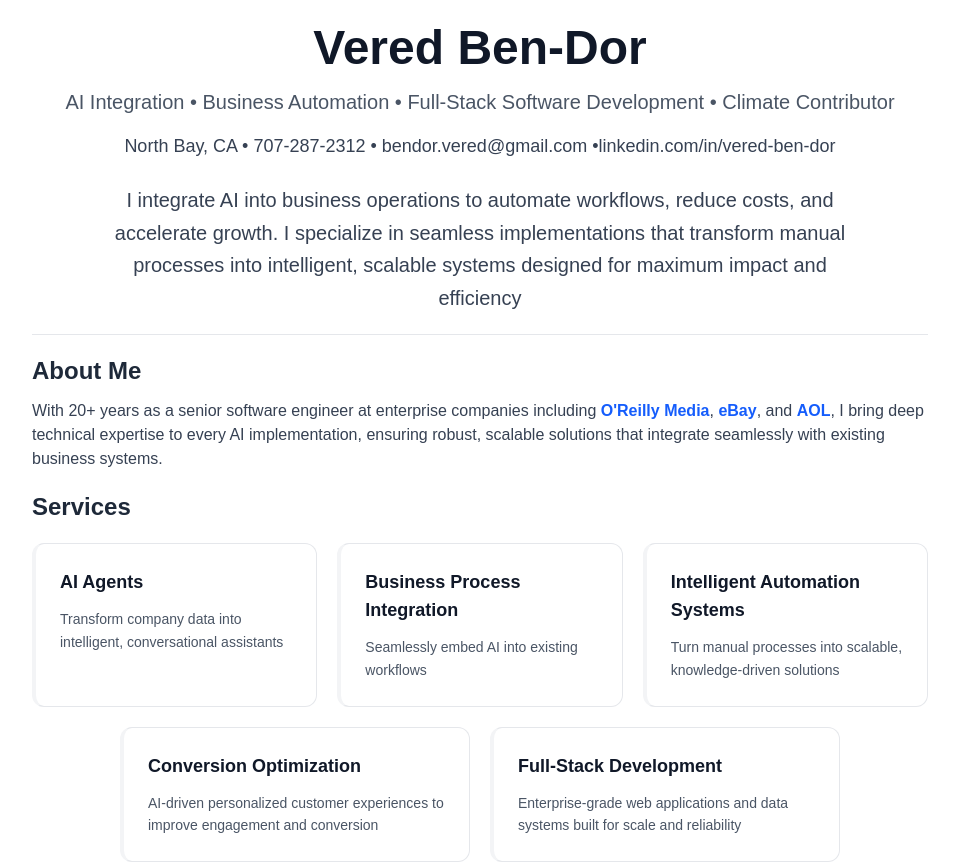
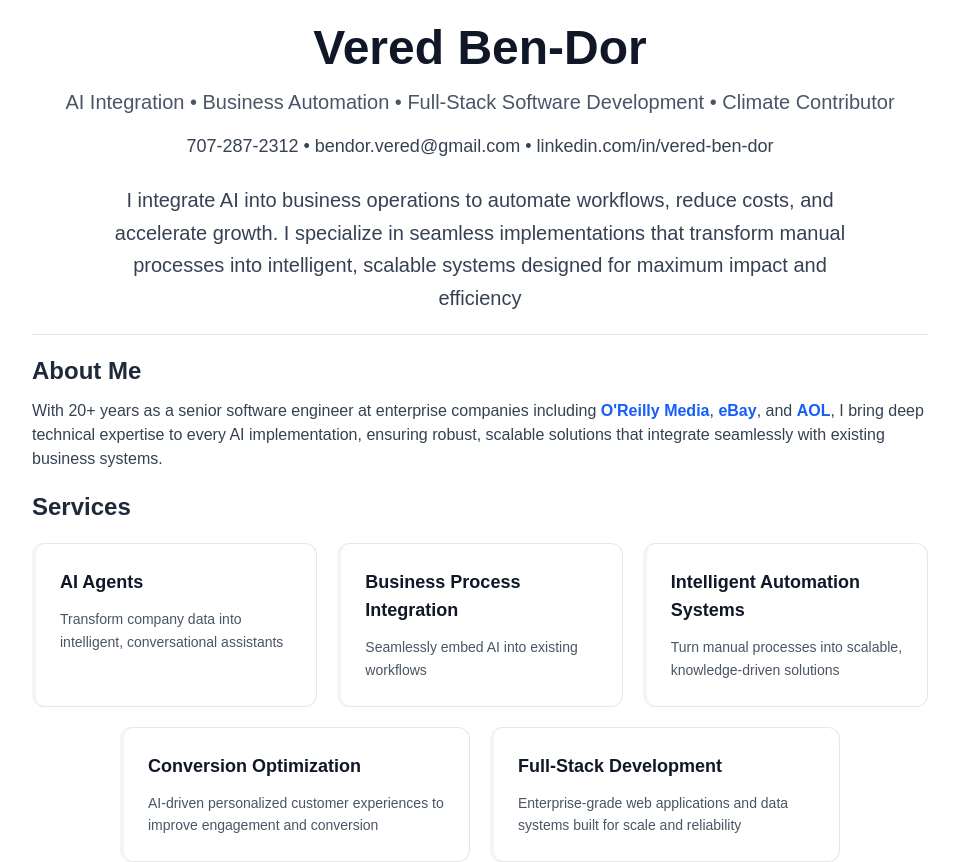
Before and after one commit to veredbendor/portfolio-ai, a Next.js app: page / in a window 1280 px wide. Shown: the top 862 px of the page, without its empty margins (160-1119 px from the left). Built offline with nearby package versions, Linux system fonts and the light colour scheme.

Commit message:
updated intro paragraph

```diff
--- a/app/page.tsx
+++ b/app/page.tsx
@@ -13,9 +13,9 @@ export default function Home() {
 
         {/* Resume-style contact header */}
         <div className="text-md md:text-lg text-gray-700 mb-6">
-          North Bay, CA • 707-287-2312 •
+          707-287-2312 •
           <a href="mailto:bendor.vered@gmail.com" className="hover:text-blue-600 transition-colors"> bendor.vered@gmail.com</a> •
-          <a href="https://linkedin.com/in/vered-ben-dor" target="_blank" rel="noopener noreferrer" className="hover:text-blue-600 transition-colors">linkedin.com/in/vered-ben-dor</a>
+          <a href="https://linkedin.com/in/vered-ben-dor" target="_blank" rel="noopener noreferrer" className="hover:text-blue-600 transition-colors"> linkedin.com/in/vered-ben-dor</a>
         </div>
 
         <p className="text-lg md:text-xl max-w-3xl mx-auto text-gray-700 font-medium leading-relaxed">
```
